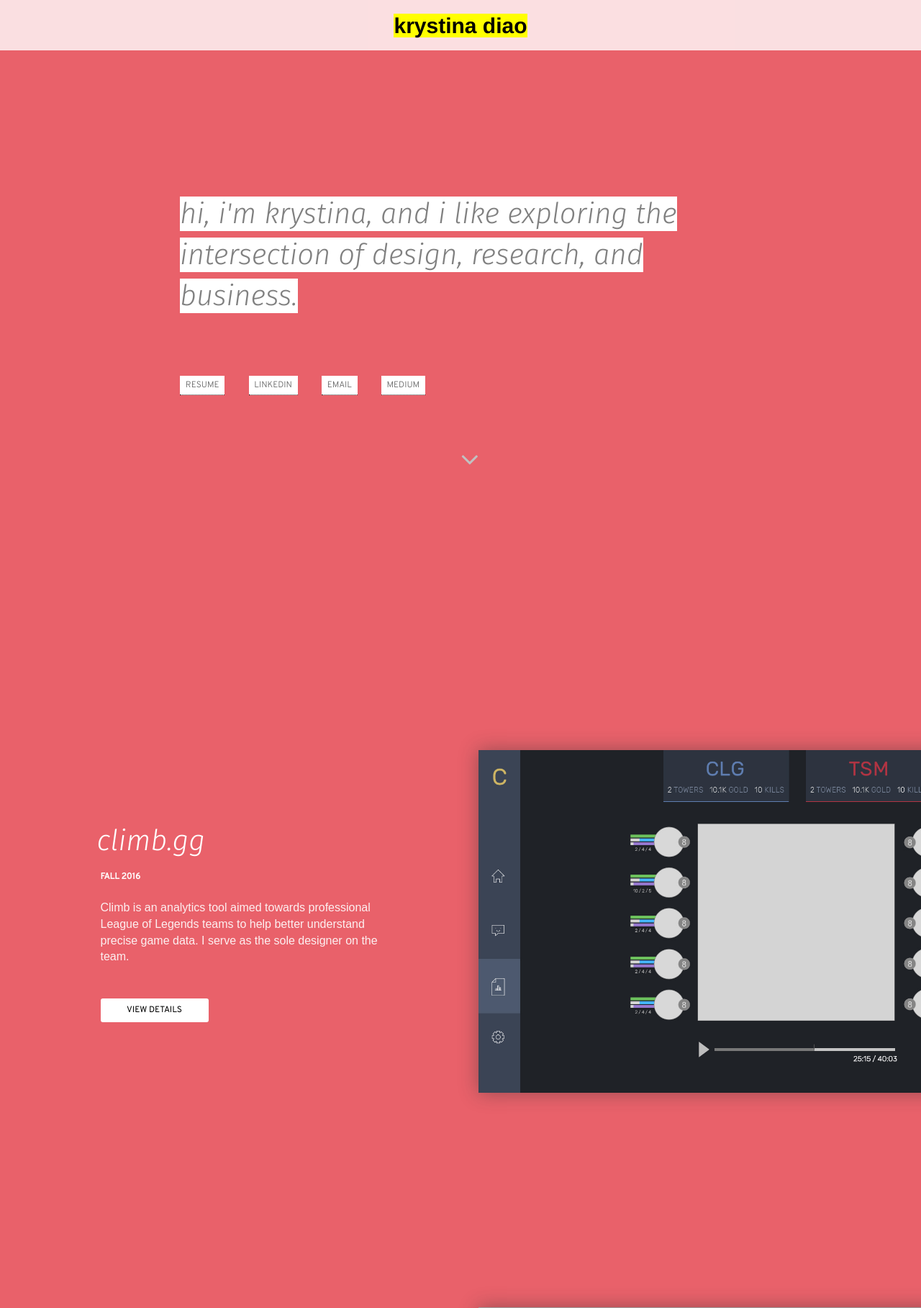
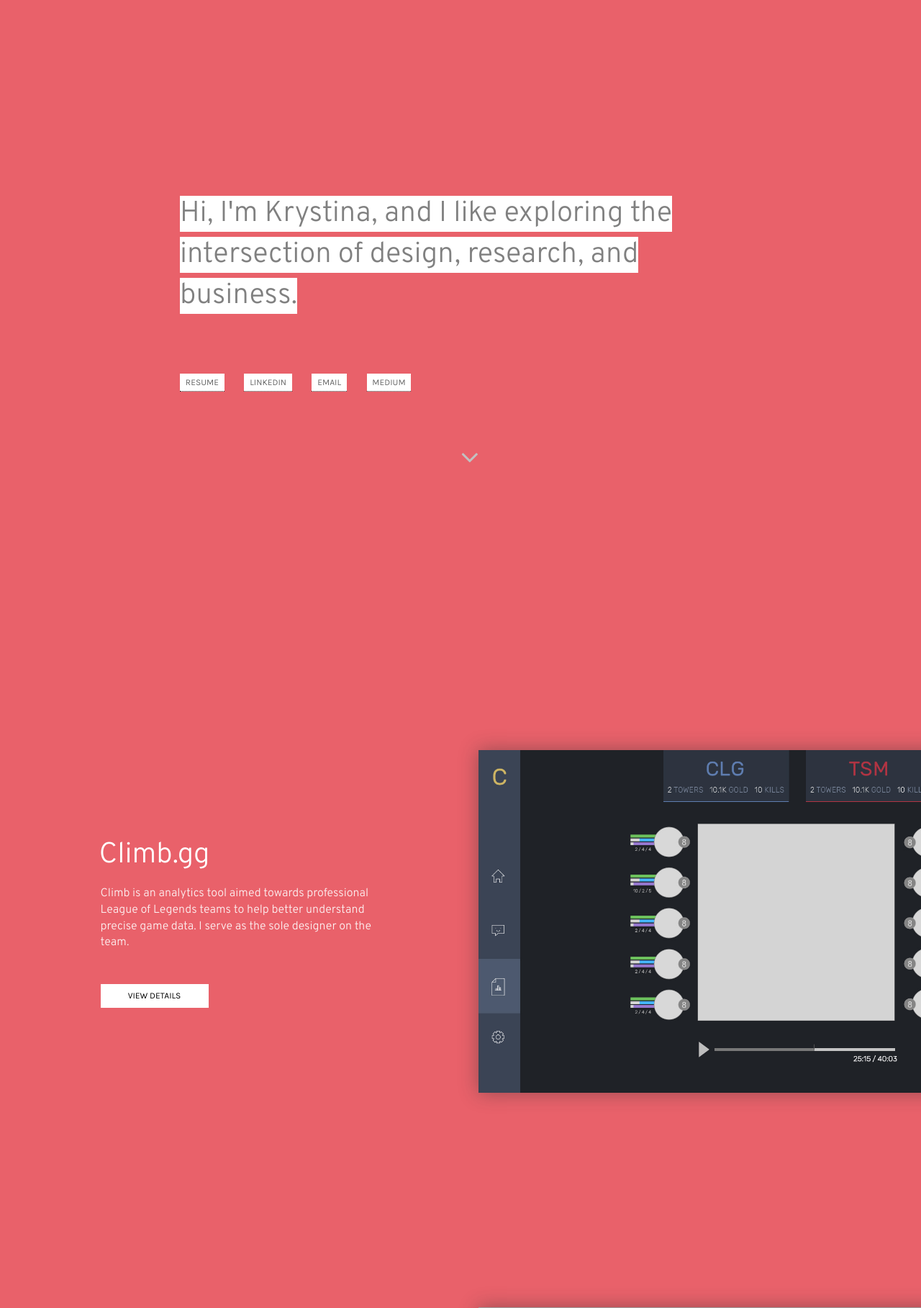
Before and after one commit to krystinadiao/krystinadiao.github.io, a PHP site: page / in a window 1280 px wide. Shown: the top 1817 px of the page at 72% size. Run offline with PHP 8.4, Linux system fonts and the light colour scheme; some libraries are stand-ins or nearby versions; grey boxes are pictures that could not be loaded.

Commit message:
no message

```diff
--- a/climb.html
+++ b/climb.html
@@ -122,7 +122,8 @@
             <div class="card">
               <h5><img src="icons/me.svg" class="icon" />my role</h5>
             I serve as the sole designer on the team, bridging the gap between software engineers, product, and design.  I am in charge of
-            determining the user experience and designing the user interface, branding elements, style guides, etc.
+            determining the user experience and designing the user interface, branding elements, style guides, etc.<br/><br/>
+            1 Designer, 4 Developers
             </div>
 
             <div class="card">
--- a/index.html
+++ b/index.html
@@ -35,9 +35,7 @@
 	<link rel="stylesheet" href="bootstrap.css">
 
 	<link rel="stylesheet" href="https://cdnjs.cloudflare.com/ajax/libs/font-awesome/4.6.3/css/font-awesome.min.css">
-	<link href="https://fonts.googleapis.com/css?family=Overpass" rel="stylesheet">
-	<link href="https://fonts.googleapis.com/css?family=Overpass:300" rel="stylesheet">
-  <link href="https://fonts.googleapis.com/css?family=Fira+Sans:300i" rel="stylesheet">
+	<link href="https://fonts.googleapis.com/css?family=Karla|Overpass:300,800|Fira+Sans:300i" rel="stylesheet">
 
 
 	<script type="text/javascript" src="customscripts.js"></script>
@@ -58,10 +56,7 @@
 <div class="se-pre-con"></div>
 <body>
 	<div class="panel" data-color="white">
-	<header class="nav-start">
 
-			<center>	<div class="name" ><span><a href="http://krystinadiao.com">krystina diao</a></span></div class="name"></center>
-	</header>
 
 	<!-- <div class="wrapper bg" data-ibg-bg="bg-small.jpg"> -->
 
@@ -114,7 +109,7 @@
 				<div class="panel Aligner" data-color="transparent">
 					<div class="panel-text Aligner-item">
 				  <h2>Climb.gg</h2><br/>
-					<h3>fall 2016</h3><br/>
+					<!-- <h3>fall 2016</h3><br/> -->
 					<div class="panel-body-text">
 					Climb is an analytics tool aimed towards professional League of Legends teams to help better understand precise game data.
 					I serve as the sole designer on the team.
@@ -134,7 +129,7 @@
 					<div class="panel Aligner" data-color="climb">
 						<div class="panel-text Aligner-item">
 					  <h2>DoorDash Redesign</h2><br/>
-						<h3>spring 2017</h3><br/>
+						<!-- <h3>spring 2017</h3><br/> -->
 						<div class="panel-body-text">
 						This redesign case study was written for the KPCB Design Fellow Challenge.  I tackle
 						DoorDash's web application to make features more accessible, more powerful, and clearer.
@@ -155,7 +150,7 @@
 				<div class="panel Aligner" data-color="doordash">
 					<div class="panel-text-dark Aligner-item">
 				  <h2>Pawtty</h2><br/>
-					<h3>fall 2016</h3><br/>
+					<!-- <h3>fall 2016</h3><br/> -->
 					<div class="panel-body-text">
 					Pawtty is a mobile concept application that allows dog owners to track and predict feeding and walking times for their dogs,
 					tackling challenges such as potty training and shared ownership of one pet.
@@ -176,7 +171,7 @@
 				<div class="panel Aligner" data-color="pawtty">
 					<div class="panel-text-dark Aligner-item">
 					<h2>League Mobile Redesign</h2><br/>
-					<h3>fall 2016</h3><br/>
+					<!-- <h3>fall 2016</h3><br/> -->
 					<div class="panel-body-text">
 						In this case study, I redesign the League of Legends mobile application, based on intuitiveness and user experience.
 					</div>
@@ -196,7 +191,7 @@
 				<div class="panel Aligner" data-color="leaguemobile">
 					<div class="panel-text-dark Aligner-item">
 					<h2>Bazaarvoice UI</h2><br/>
-					<h3>summer 2016</h3><br/>
+					<!-- <h3>summer 2016</h3><br/> -->
 					<div class="panel-body-text">
 				This project was taken on during my internship at Bazaarvoice.  The goal was to create an easy to use, easy to understand UI that will be used by engineers to explore a database previously only accessable through command line.
 				</div>
@@ -213,7 +208,7 @@
 
 
 
-				<div class="panel Aligner" data-color="bvui">
+				<!-- <div class="panel Aligner" data-color="bvui">
 					<div class="panel-text-dark Aligner-item">
 					<h2>Bazaarvoice Analytics</h2><br/>
 					<h3>summer 2016</h3><br/>
@@ -231,12 +226,10 @@ display the findings with D3 data visualizations.
 								<img class="img-shadow" src="previews/bvanalytics.jpg" width="100%">
 							</div>
 						</div>
-				</div>
+				</div> -->
 
 
-				<div class="panel panelwrapper" data-color="bvanalytics">
 
-				</div>
 
 
 
@@ -260,8 +253,7 @@ display the findings with D3 data visualizations.
 
 
 
-						<a href="#top">	<div class="arrow-bot"><i class="fa fa-angle-up special-i2" aria-hidden="true"></i></div>
-						</a><br/><br/>
+
 
 
 						© 2017 Krystina Diao
--- a/style.css
+++ b/style.css
@@ -137,13 +137,12 @@ span.selected-li{
 	max-width:900px;
   background-color:transparent;
   font-size:40px;
-	font-weight:200;
   padding:60px;
 	text-align:left;
-	font-family:"fira sans", sans-serif;
+	font-family:"Overpass", sans-serif;
 	color:#808080;
 
-	text-transform:lowercase;
+	text-transform:none;
 
 	margin:auto;
 	position:relative;
@@ -461,7 +461,7 @@ a.medium-button:hover{
 #portfolio{
 	margin-top:80px;
   font-size: 12px;
-  font-family:'overpass thin', sans-serif;
+  font-family:'overpass', sans-serif;
   color:#b6b6b6;
   text-align:center;
 }
@@ -613,17 +615,17 @@ h3{
 		font-size:12px;
 		font-weight:bold ;
 		text-transform:uppercase;
-		font-family:"overpass";
+		font-family:"karla";
 
 }
 
 h4{
 	font-size:40px;
 	line-height:50px;
-	text-transform:lowercase;
+	text-transform:capitalize;;
 	text-align:left;
-	font-family:"overpass thin", sans-serif;
-	margin: 100px 0px 50px 0;
+	font-family:"overpass", sans-serif;
+	margin: 100px 0px 50px -5px;
 	font-weight:lighter;
 }
 
@@ -690,7 +692,7 @@ b.highlight{
 a.pinklink{
 
 	text-transform:uppercase;
-	font-family:"overpass";
+	font-family:"karla";
 
 	border-bottom:1px dotted #333;
 	font-size:12px;
@@ -972,7 +974,7 @@ body {
 	display: flex;
   justify-content: space-around;
   height: 100vh;
-  font-family: "overpass thin", sans-serif;
+  font-family: "overpass", sans-serif;
   /*outline: 10px solid hotpink;*/
   /* turn above on to see the edge of panels */
 }
@@ -1013,17 +1015,17 @@ body {
 .panel-text{
 	width:40vw !important;
 	text-align:left;
-	font-family:"overpass thin", sans-serif;
+	font-family:"overpass", sans-serif;
 	color:#fff;
 	font-size:16px;
 	padding:50px 10px 50px 100px;
 }
 
 .panel-text h2{
-	margin:0 0 -10px -5px;
+	margin:0 0 -10px -2px;
 	font-size:40px;
-	text-transform:lowercase;
-	font-family:"fira sans", sans-serif;
+	text-transform:none;
+	font-family:"overpass", sans-serif;
 	color:#fff;
 }
 
@@ -1107,7 +1109,7 @@ body {
 	font-size:12px;
 	font-weight:bold;
 	text-transform:uppercase;
-	font-family:"overpass";
+	font-family:"karla";
 
 	color:#000 !important;
 	background-color:#fff;
@@ -1121,7 +1123,6 @@ body {
 	-moz-transform:0.5s;
 	-ms-transform:0.5s;
 	-o-transform:0.5s;
-	border-radius:3px;
 
 	border:none;
 }
```
Also changed, not shown: other parts of style.css (+35 -31 lines), pawtty.html (+7 -8 lines).
